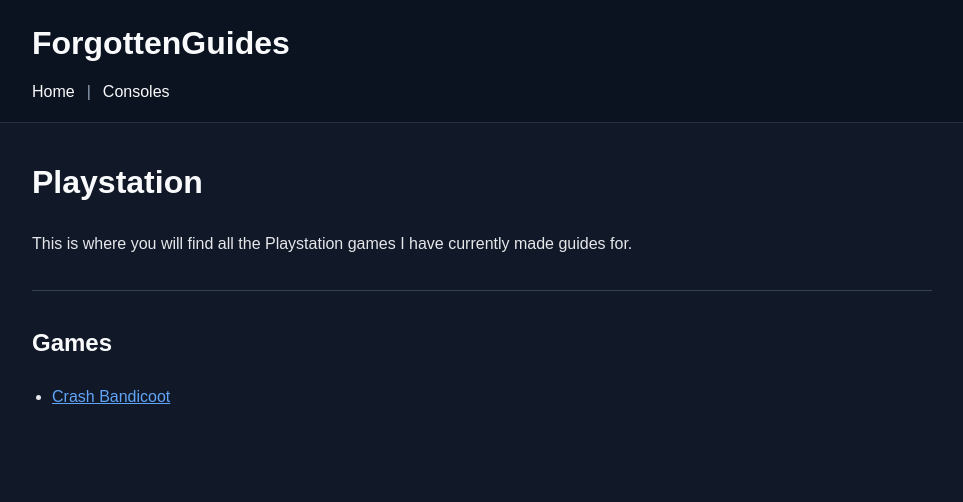
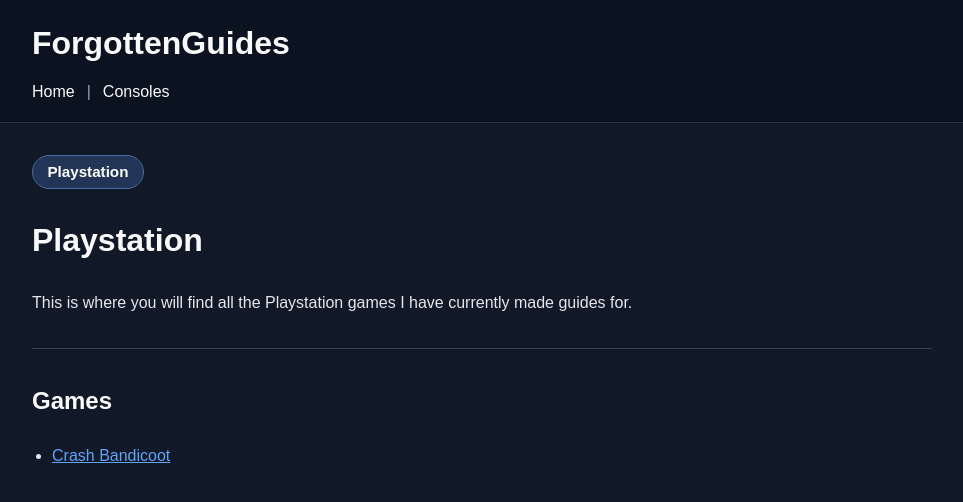
Before and after one commit to ForgottenGem/ForgottenGuides, a Jekyll site: the page built from playstation/index.md, in a window 1280 px wide. Shown: the top 502 px of the page, without its empty margins (158-1121 px from the left). Built offline with Jekyll 4.4.1, drawn with Linux system fonts in a browser that asks for light colours.

Commit message:
Update index.md

```diff
--- a/playstation/index.md
+++ b/playstation/index.md
@@ -2,6 +2,10 @@
 layout: default
 title: Playstation
 ---
+
+<nav class="breadcrumbs" aria-label="Breadcrumb">
+  <span class="current">Playstation</span>
+</nav>
 
 # Playstation
 
```
